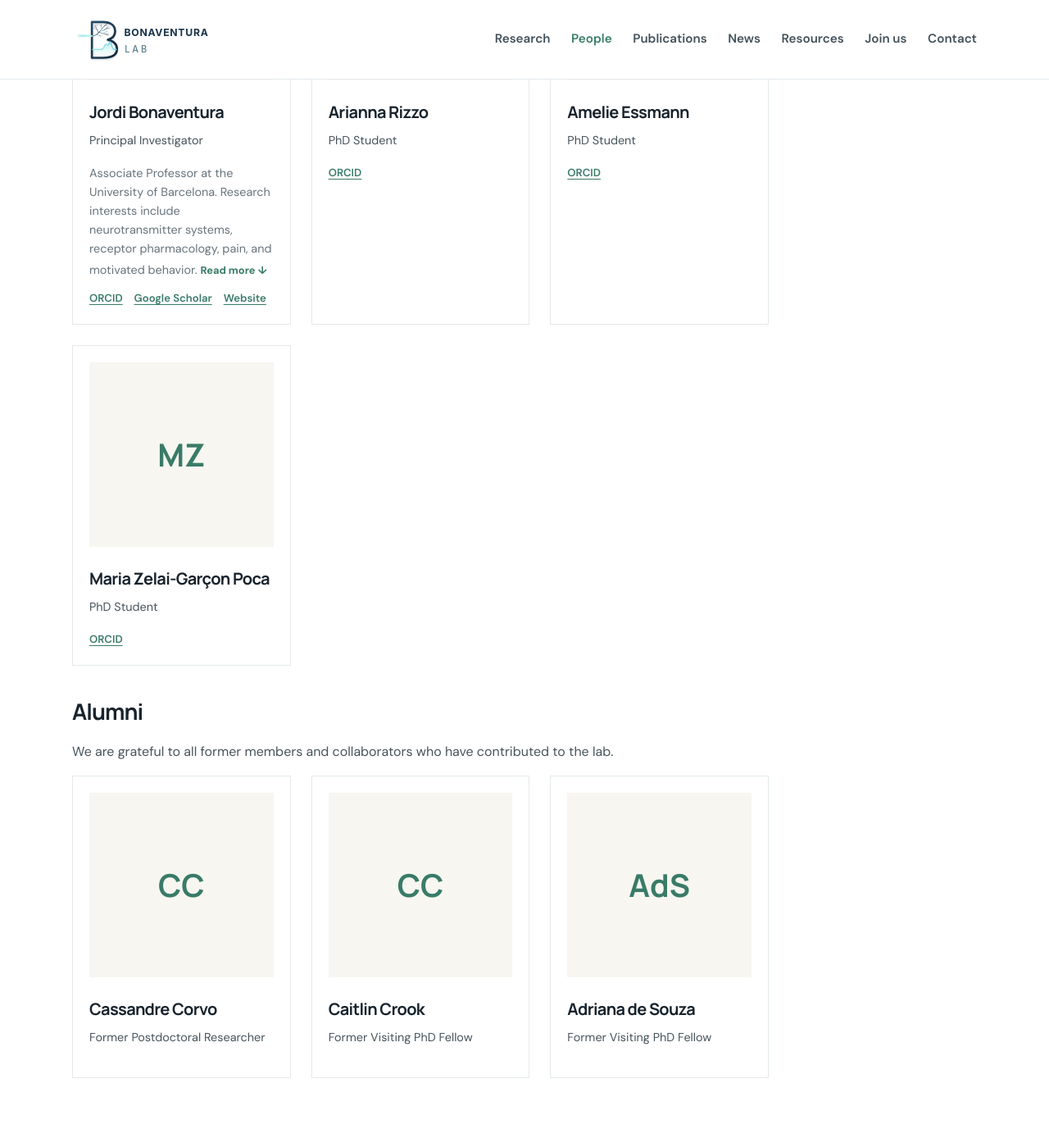
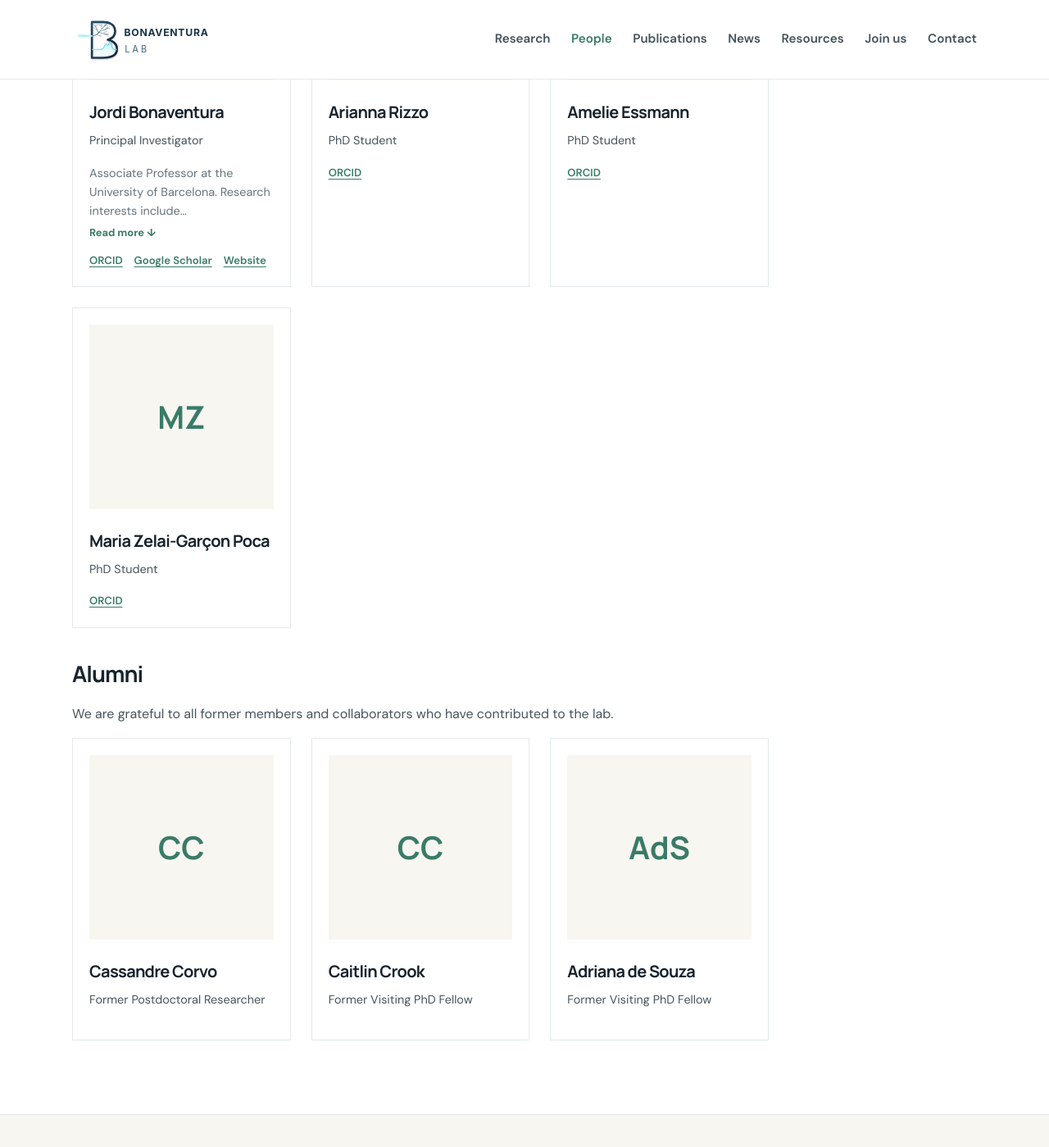
Before and after one commit to BonaventuraLab/BonaventuraLab.github.io, a Jekyll site: the page built from people.md, in a window 1280 px wide and 1400 px high, scrolled down 604 px. Shown: the whole window at 82% size. Built offline with Jekyll 4.4.1, drawn with Linux system fonts in a browser that asks for light colours.

Commit message:
Update main.css

```diff
--- a/assets/css/main.css
+++ b/assets/css/main.css
@@ -369,6 +369,7 @@ main { min-height: 60vh; }
 }
 
 
+
 /* Expandable biographies */
 
 .person-bio {
@@ -387,11 +388,16 @@ main { min-height: 60vh; }
   display: none;
 }
 
-.person-bio .bio-preview {
+.person-bio .bio-text {
   display: -webkit-box;
   -webkit-box-orient: vertical;
   -webkit-line-clamp: 3;
   overflow: hidden;
+}
+
+.person-bio[open] .bio-text {
+  display: block;
+  overflow: visible;
 }
 
 .person-bio .bio-toggle {
@@ -402,8 +408,10 @@ main { min-height: 60vh; }
   font-weight: 700;
 }
 
-.person-bio .bio-less,
-.person-bio[open] .bio-preview,
+.person-bio .bio-less {
+  display: none;
+}
+
 .person-bio[open] .bio-more {
   display: none;
 }
@@ -411,13 +419,3 @@ main { min-height: 60vh; }
 .person-bio[open] .bio-less {
   display: inline-block;
 }
-
-.person-bio .bio-full {
-  margin-top: 8px;
-  animation: bio-expand 0.2s ease;
-}
-
-@keyframes bio-expand {
-  from { opacity: 0; }
-  to { opacity: 1; }
-}
```
